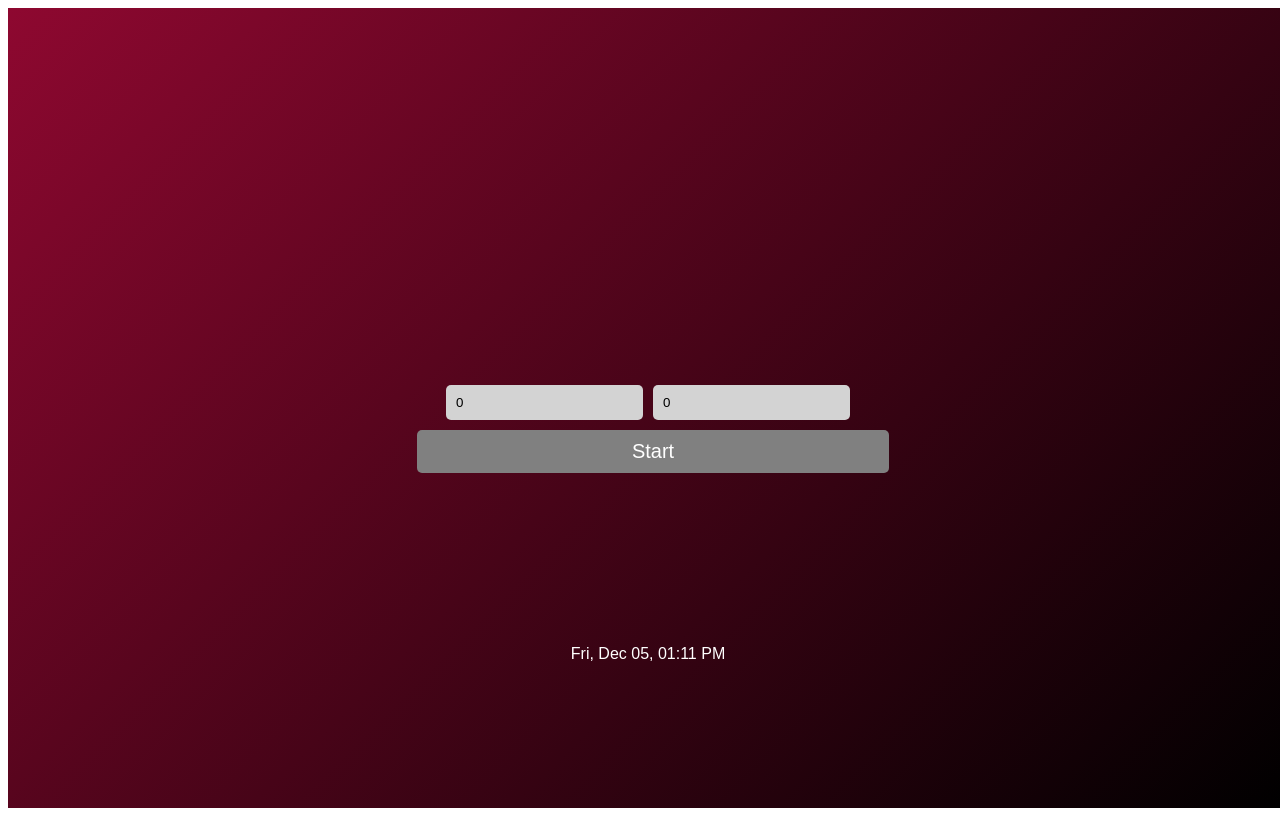
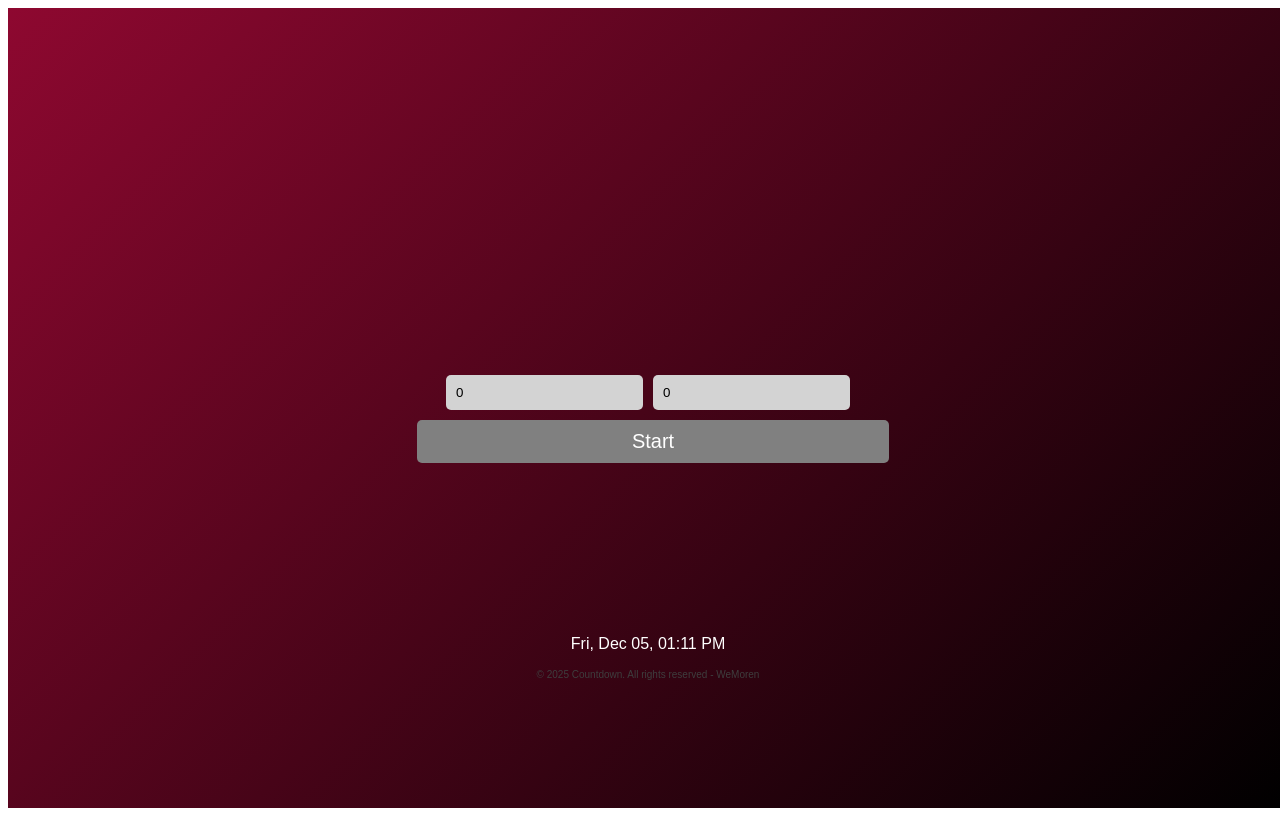
Before and after one commit to WeMoren/CountdownTimer, a React (Vite) app: page / in a window 1280 px wide. Built offline with nearby package versions, Linux system fonts and the light colour scheme.

Commit message:
added copyright

```diff
--- a/src/Components/Clock.css
+++ b/src/Components/Clock.css
@@ -3,3 +3,8 @@
     font-size: 30px;
   }
 }
+
+.weblink {
+  color: #3e3e3e;
+  font-size: 10px;
+}
--- a/src/Components/Clock.jsx
+++ b/src/Components/Clock.jsx
@@ -27,9 +27,14 @@ const Clock = () => {
     //clean up
     return () => clearInterval(clockInterval);
   });
+  const repoUrl = "https://www.github.com/WeMoren/CountdownTimer";
   return (
     <div>
       <p className="clock">{liveTime}</p>
+      <p className="weblink">
+        &copy; {new Date().getFullYear()} Countdown. All rights reserved -
+        WeMoren
+      </p>
     </div>
   );
 };
```
